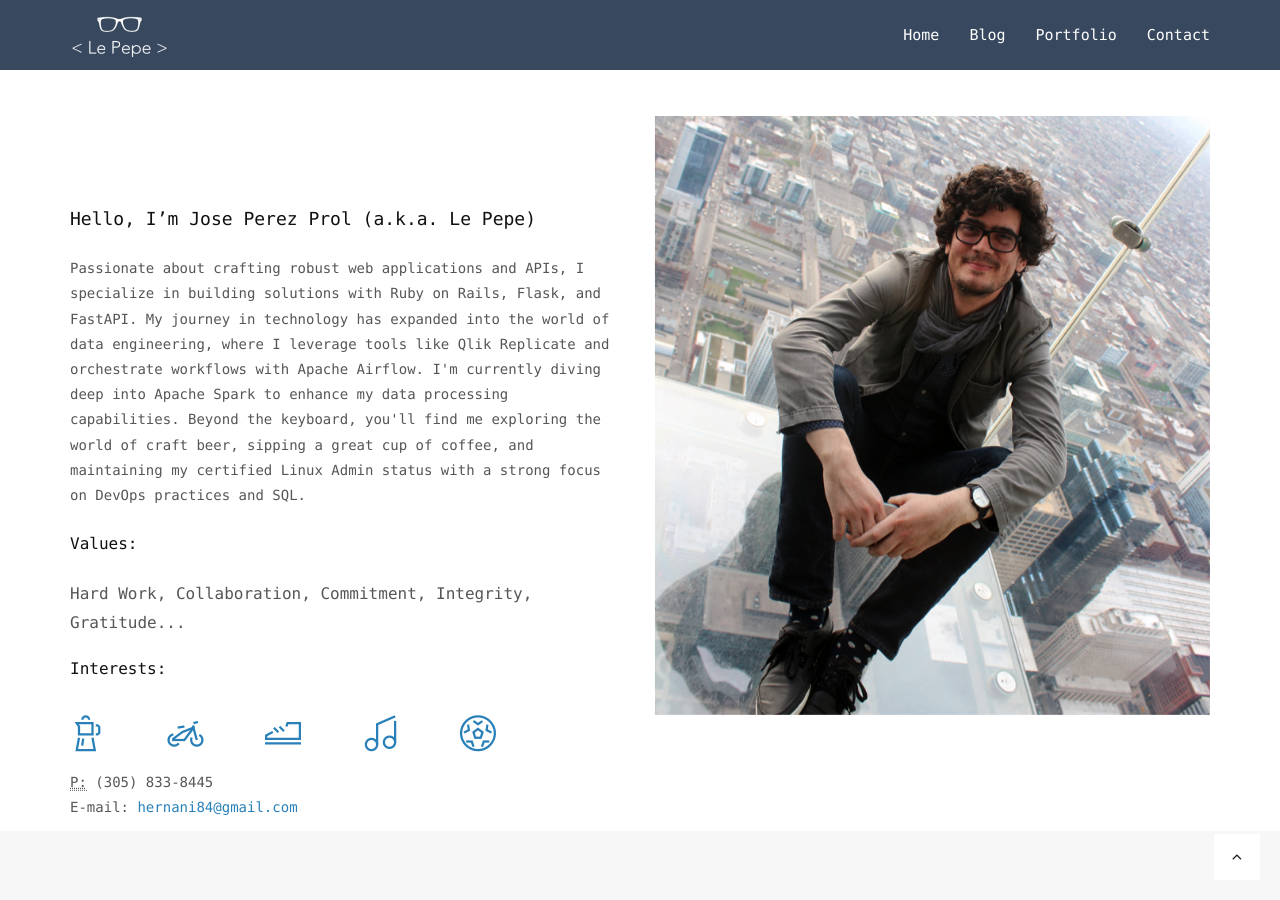
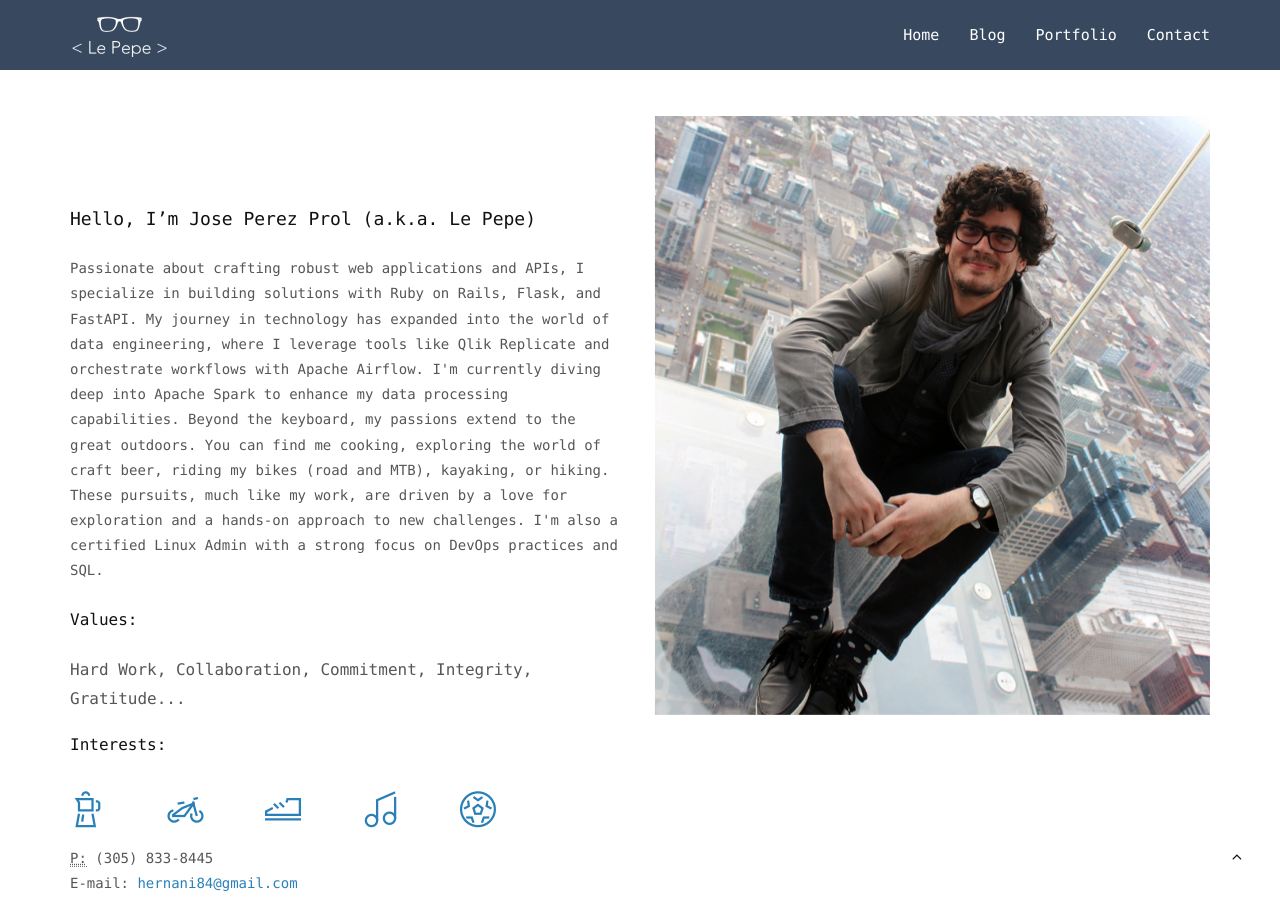
Before and after one commit to lepepe/lepepe.github.io, a Jekyll site: the page built from index.html, in a window 1280 px wide and 900 px high, scrolled down 1048 px. Built offline with Jekyll 4.4.1, drawn with Linux system fonts in a browser that asks for light colours.

Commit message:
Update includes

```diff
--- a/_config.yml
+++ b/_config.yml
@@ -10,11 +10,15 @@ title: Jose Perez Prol (a.k.a. Le Pepe)
 email: hernani84@gmail.com
 phone: (305) 833-8445
 description: > # this means to ignore newlines until "baseurl:"
-  Passionate about crafting robust web applications and APIs, I specialize in building solutions with Ruby on Rails, Flask, and FastAPI.
-  My journey in technology has expanded into the world of data engineering, where I leverage tools like Qlik Replicate and orchestrate
-  workflows with Apache Airflow. I'm currently diving deep into Apache Spark to enhance my data processing capabilities. Beyond the keyboard,
-  you'll find me exploring the world of craft beer, sipping a great cup of coffee, and maintaining my certified Linux Admin status with
-  a strong focus on DevOps practices and SQL.
+  Passionate about crafting robust web applications and APIs, I specialize in building solutions with Ruby on Rails,
+  Flask, and FastAPI. My journey in technology has expanded into the world of data engineering, where I leverage tools
+  like Qlik Replicate and orchestrate workflows with Apache Airflow. I'm currently diving deep into Apache Spark to
+  enhance my data processing capabilities.
+
+  Beyond the keyboard, my passions extend to the great outdoors. You can find me cooking, exploring the world of craft
+  beer, riding my bikes (road and MTB), kayaking, or hiking. These pursuits, much like my work, are driven by a love
+  for exploration and a hands-on approach to new challenges. I'm also a certified Linux Admin with a strong focus on
+  DevOps practices and SQL.
 
 baseurl: "" # the subpath of your site, e.g. /blog
 url: "http://lepepe.github.io/" # the base hostname & protocol for your site
```
